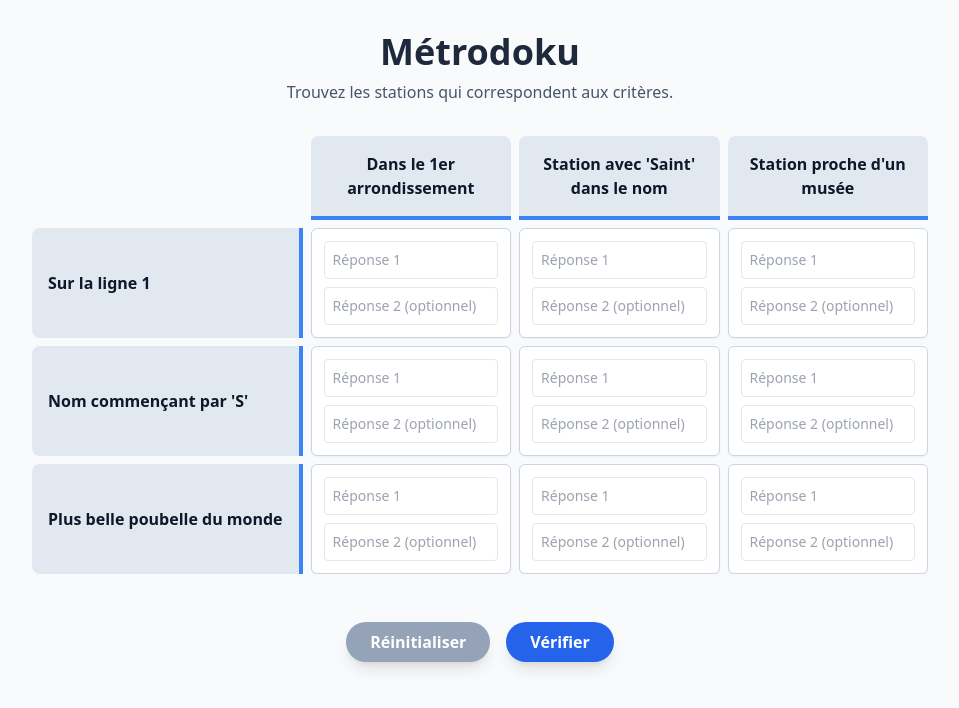
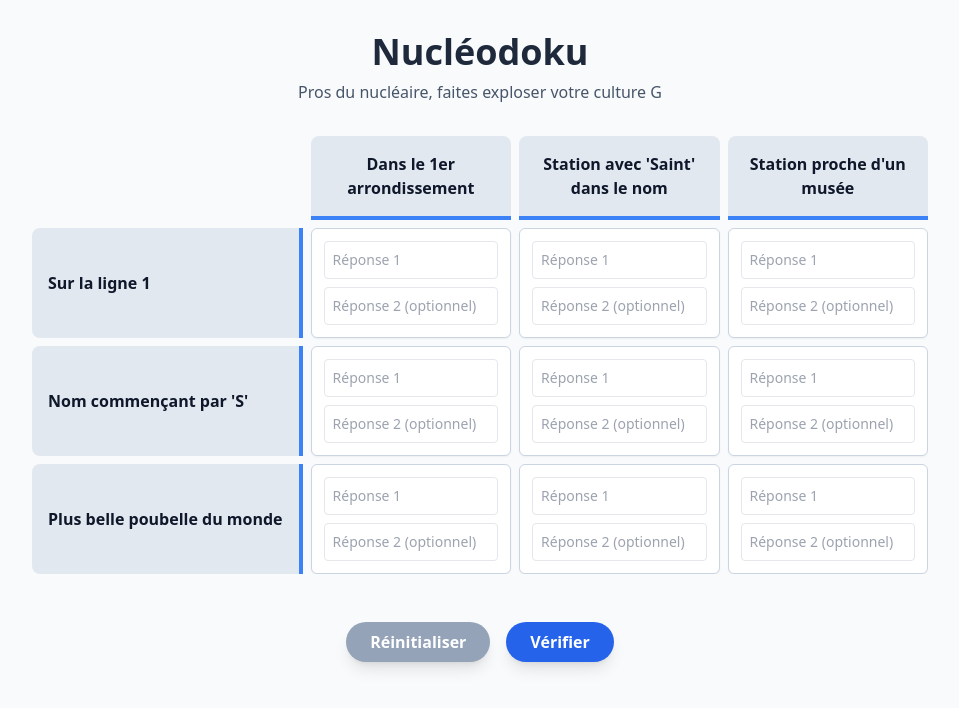
Before and after one commit to tremmala05/nucleodoku, a Nuxt app: page / in a window 1280 px wide. Shown: the top 708 px of the page, without its empty margins (160-1119 px from the left). Built offline with nearby package versions, Linux system fonts and the light colour scheme.

Commit message:
Update app.vue
Titre

```diff
--- a/app/app.vue
+++ b/app/app.vue
@@ -60,8 +60,8 @@ const reset = () => {
   <div class="min-h-screen bg-slate-50 text-slate-900 p-4 md:p-8 font-sans">
     <div class="max-w-4xl mx-auto">
       <header class="text-center mb-8">
-        <h1 class="text-4xl font-extrabold text-slate-800 mb-2">Métrodoku</h1>
-        <p class="text-slate-600">Trouvez les stations qui correspondent aux critères.</p>
+        <h1 class="text-4xl font-extrabold text-slate-800 mb-2">Nucléodoku</h1>
+        <p class="text-slate-600">Pros du nucléaire, faites exploser votre culture G</p>
       </header>
 
       <div class="overflow-x-auto">
```
